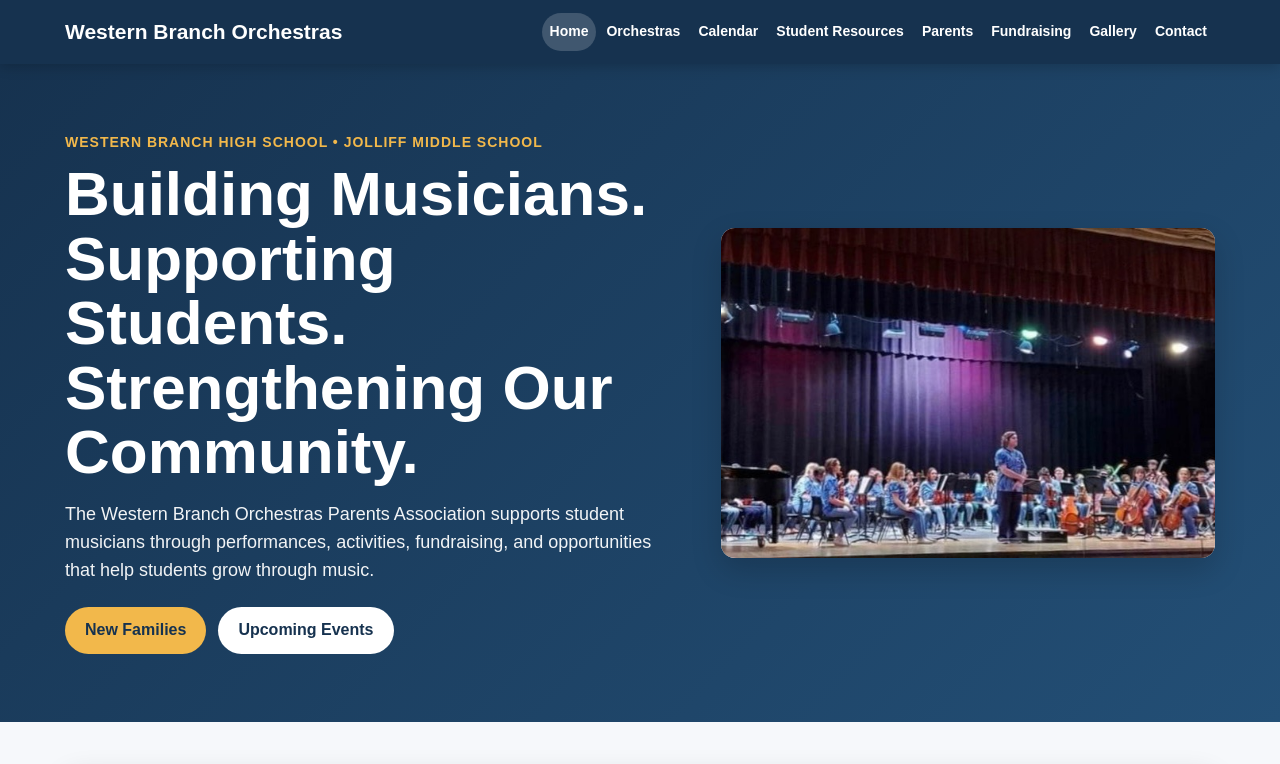
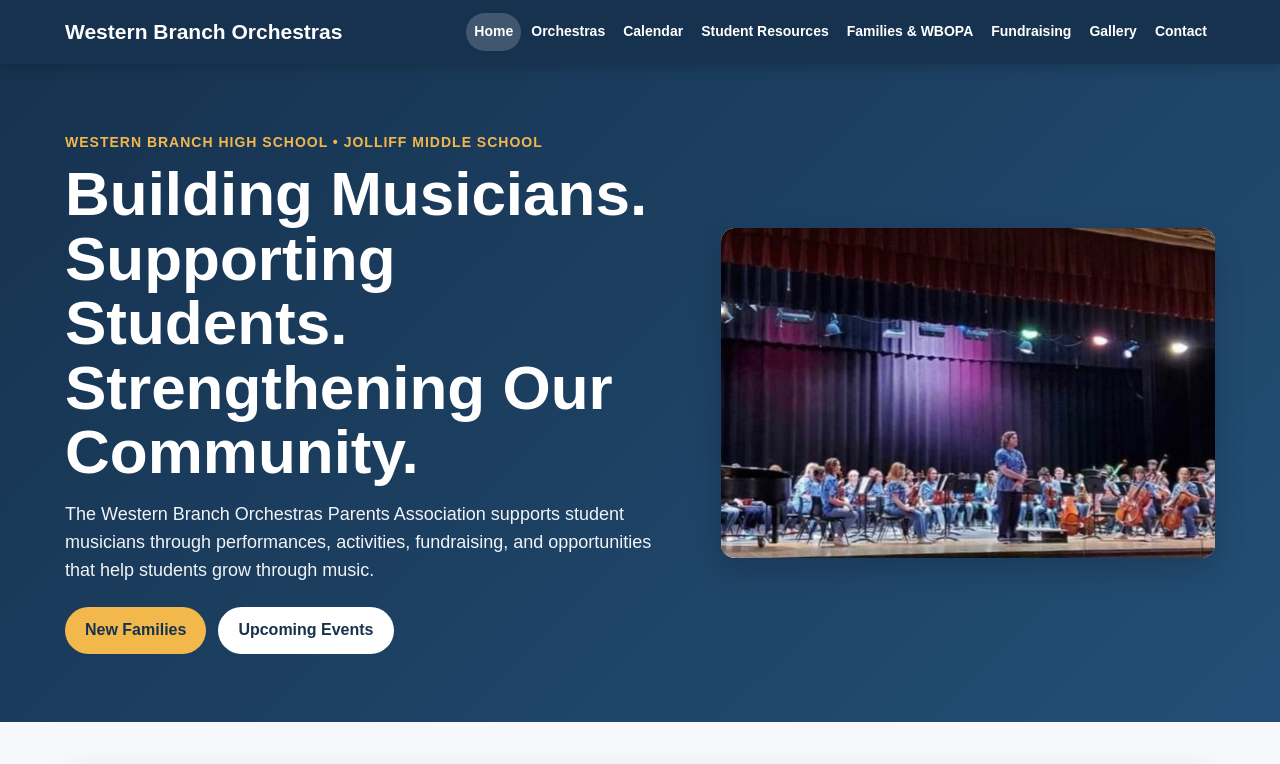
Before and after one commit to ALevi2483/Orchestra, a plain HTML site: page index.html in a window 1280 px wide. Shown: the top 764 px of the page. Drawn offline with Linux system fonts and the light colour scheme.

Commit message:
Change 'Parents' link to 'Families & WBOPA'

```diff
--- a/index.html
+++ b/index.html
@@ -68,7 +68,7 @@
 <li><a href="about.html">Orchestras</a></li>
 <li><a href="calendar.html">Calendar</a></li>
 <li><a href="students.html">Student Resources</a></li>
-<li><a href="parents.html">Parents</a></li>
+<li><a href="parents.html">Families &amp; WBOPA</a></li>
 <li><a href="fundraising.html">Fundraising</a></li>
 <li><a href="gallery.html">Gallery</a></li>
 <li><a href="contact.html">Contact</a></li>
```
